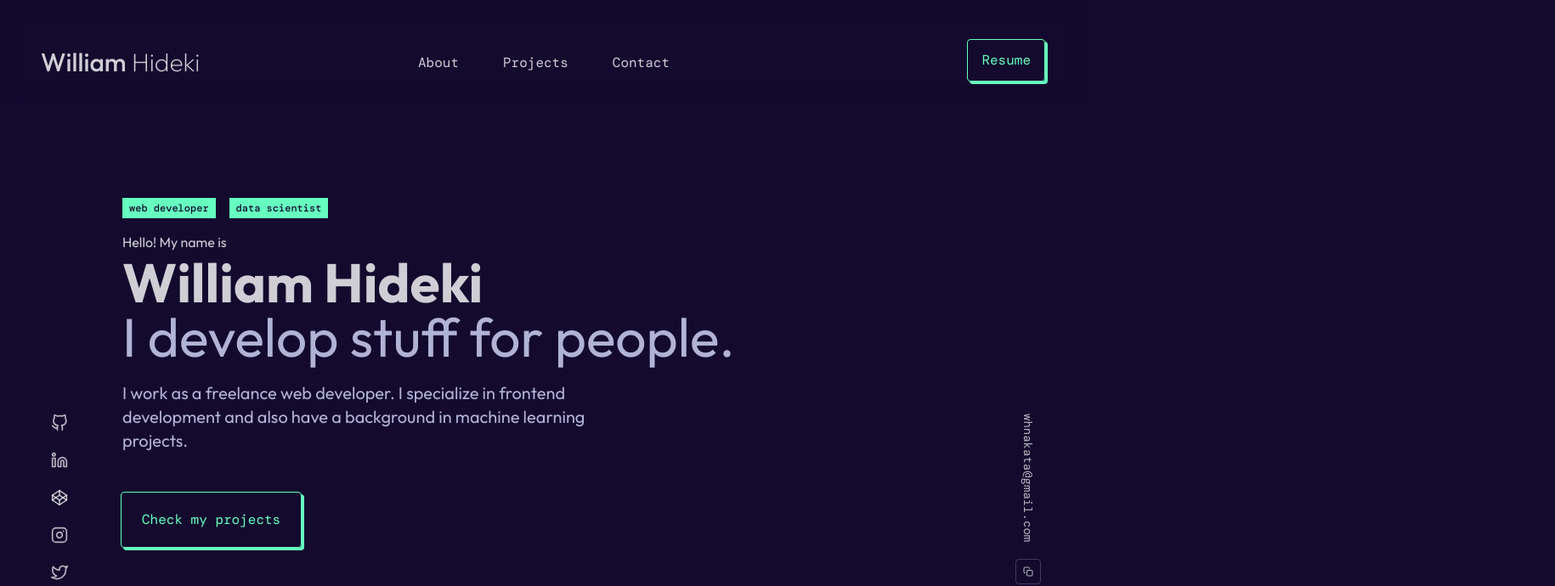
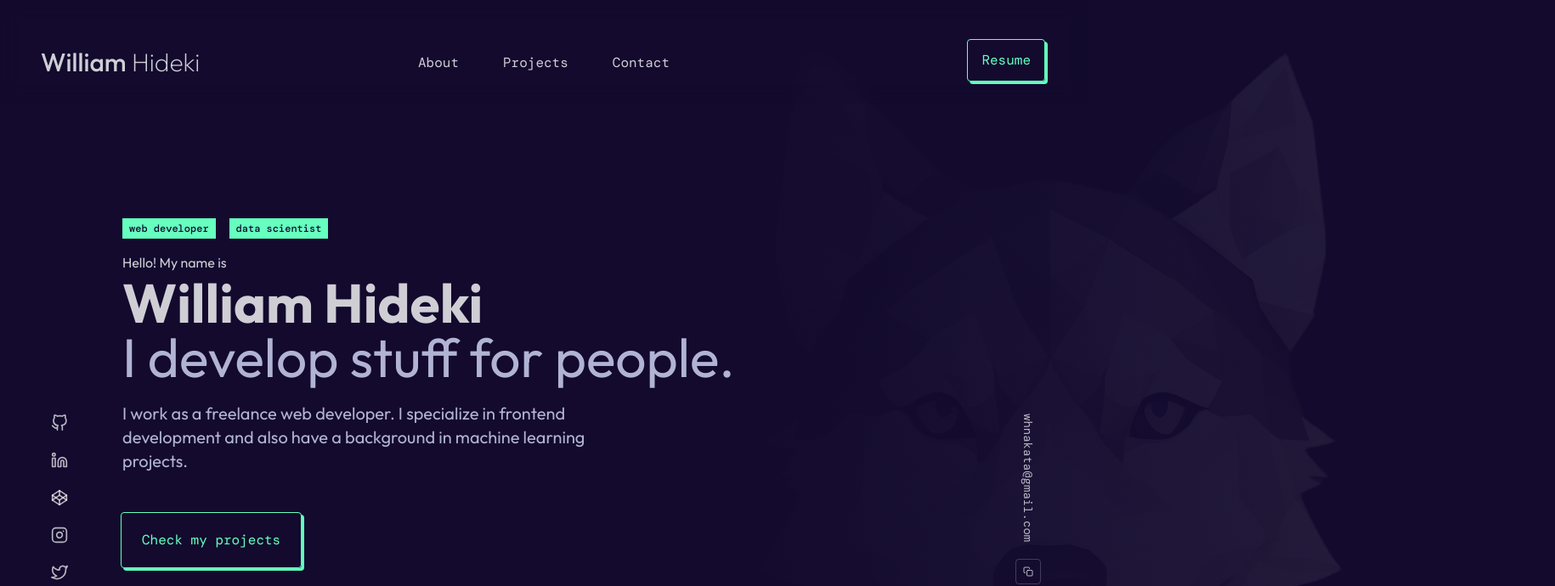
Before and after one commit to hidekinakata/williamhideki-portifolio, a Next.js app: page / in a window 1280 px wide. Shown: the top 690 px of the page at 85% size, 1830 px wide, since content can reach past the window. Built offline with nearby package versions, Linux system fonts and the light colour scheme; a web font is replaced by a local one.

Commit message:
add husky gradient img to Hero

```diff
--- a/src/sections/Hero.tsx
+++ b/src/sections/Hero.tsx
@@ -3,6 +3,7 @@ import { motion, Variant, Variants } from "framer-motion";
 import ContentSection from "@/components/ContentSection";
 import Button from "@/components/Button";
 import { useCounter, useInterval } from "usehooks-ts";
+import Image from "next/image";
 
 type HeroType = {};
 
@@ -75,8 +76,22 @@ const Hero: React.FC<HeroType> = (props) => {
       variants={sectionVariant}
       initial={"hidden"}
       animate={"show"}
-      className={"pt-20 max-lg:pt-5"}
+      className={"relative   pt-32 max-md:pt-5 "}
     >
+      <div
+        className={
+          "absolute left-[60%] top-1/2 -z-10 h-full w-full -translate-y-1/2 " +
+          "after:absolute after:left-0 after:top-0 after:h-full after:w-[110%] after:bg-gradient-to-r after:from-primary-950 after:from-10% after:to-primary-950/90 after:content-['']"
+        }
+      >
+        <Image
+          src="/husky_face.png"
+          width={1024}
+          height={1024}
+          alt="Picture of low polygon husky"
+          className={"absolute  min-h-full object-contain "}
+        />
+      </div>
       {/*roles*/}
       <motion.div
         variants={childsVariant}
```
Also changed, not shown: public/husky_face.png (added).
